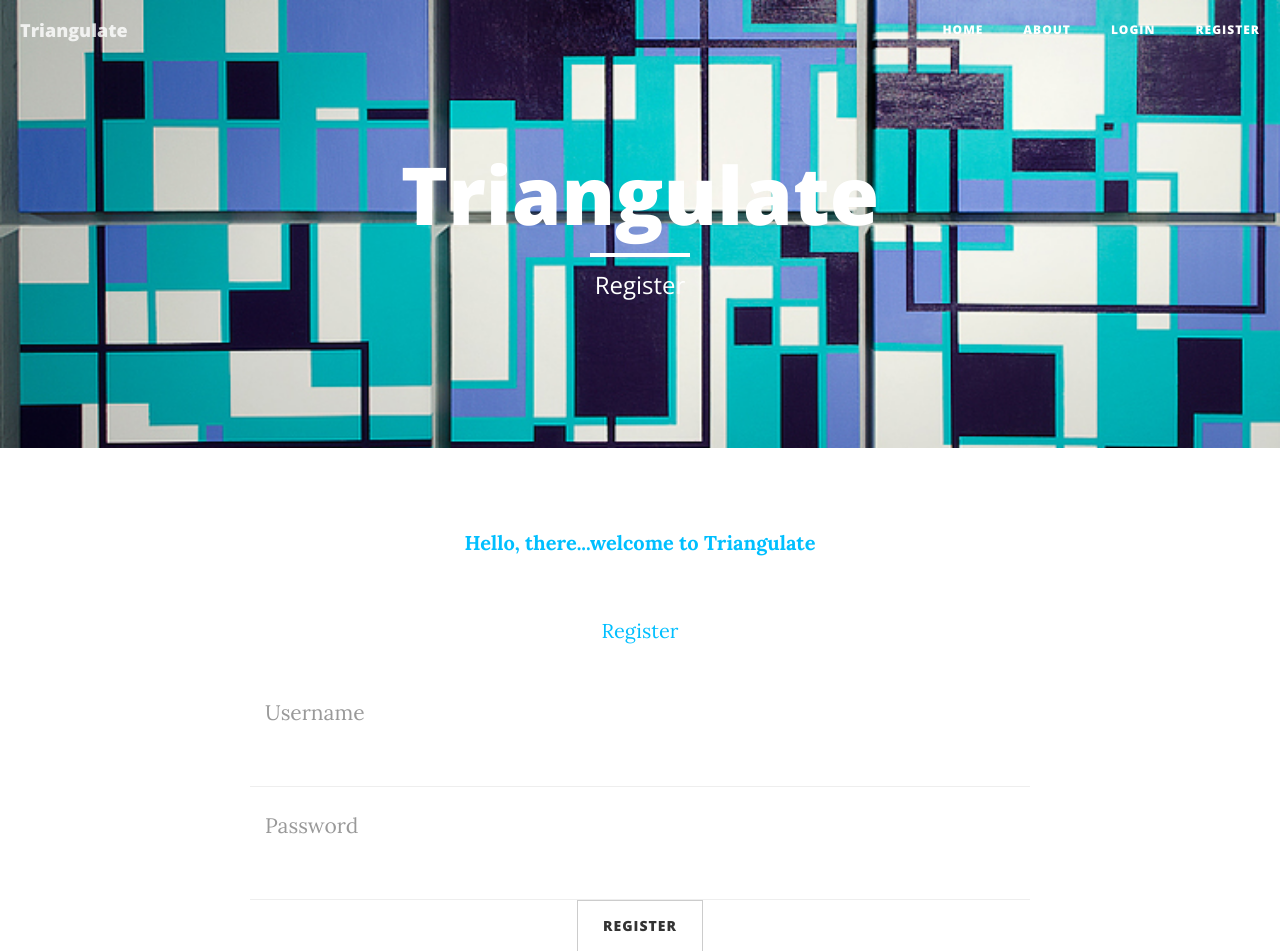
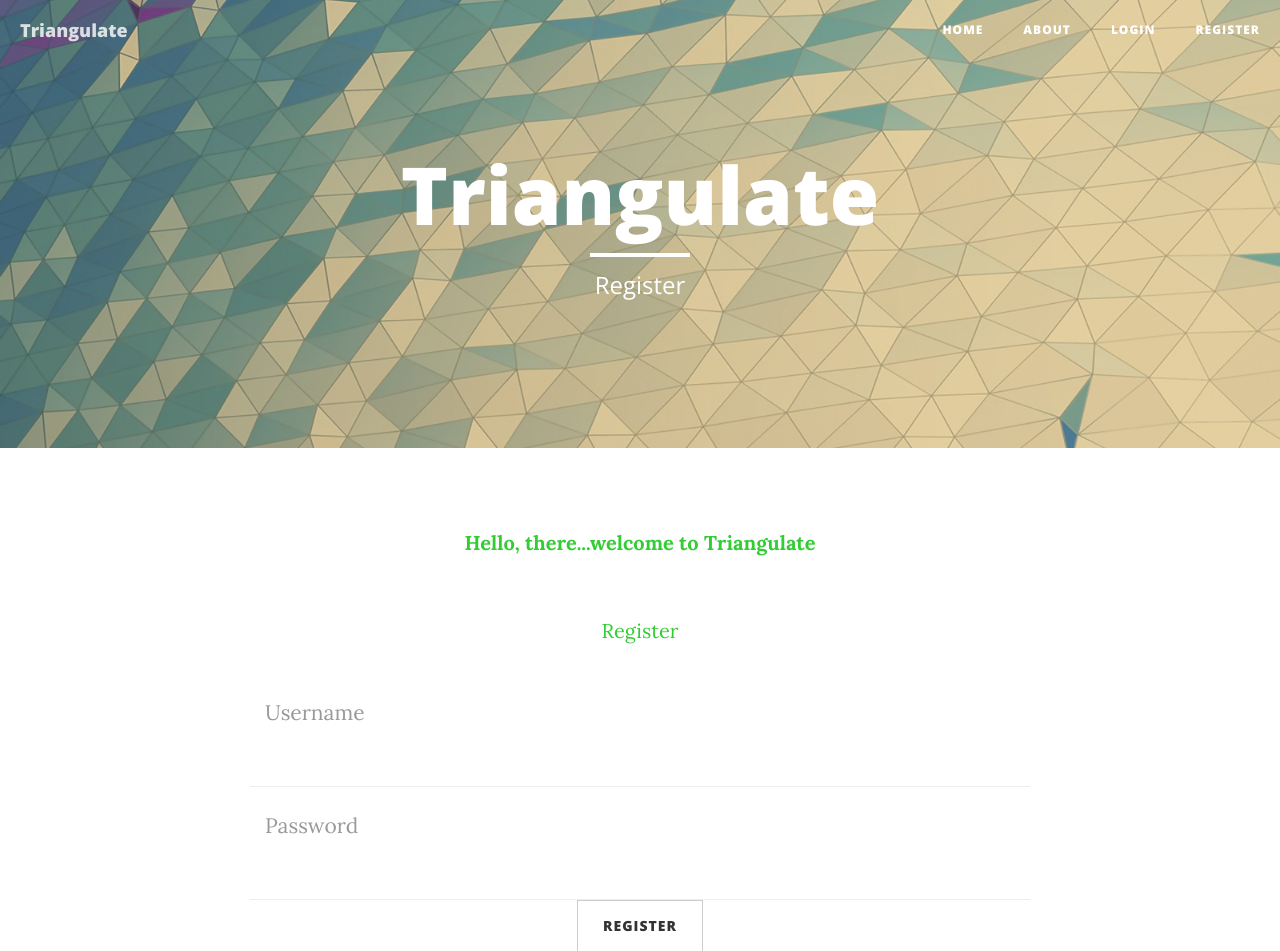
Before and after one commit to RongYu98/Triangulate, a Flask app: page /register in a window 1280 px wide. Shown: the top 951 px of the page. Run offline with Flask 2, Linux system fonts and the light colour scheme; some libraries are stand-ins or nearby versions.

Commit message:
Update register.html

```diff
--- a/templates/register.html
+++ b/templates/register.html
@@ -5,7 +5,7 @@
 {% block contents %}
 <!-- Page Header -->
     <!-- Set your background image for this header on the line below. -->
-    <header class="intro-header" style="background-image: url('../static/img/abstract_geo.jpg')">
+    <header class="intro-header" style="background-image: url('../static/img/abstracto_green.jpg')">
         <div class="container">
             <div class="row">
                 <div class="col-lg-8 col-lg-offset-2 col-md-10 col-md-offset-1">
@@ -22,7 +22,7 @@
     <div class="container">
         <div class="row">
             <div class="col-lg-8 col-lg-offset-2 col-md-10 col-md-offset-1">
-                <center><font color="DeepSkyBlue">
+                <center><font color="LimeGreen">
                 <p><b>Hello, there...welcome to Triangulate</b></p>
                 <p>
                 <form name="sentMessage" id="contactForm" novalidate class="loginform" method="POST"> <!-- if the stylebody is added and login changed to loginform, login is redundant-->
```
